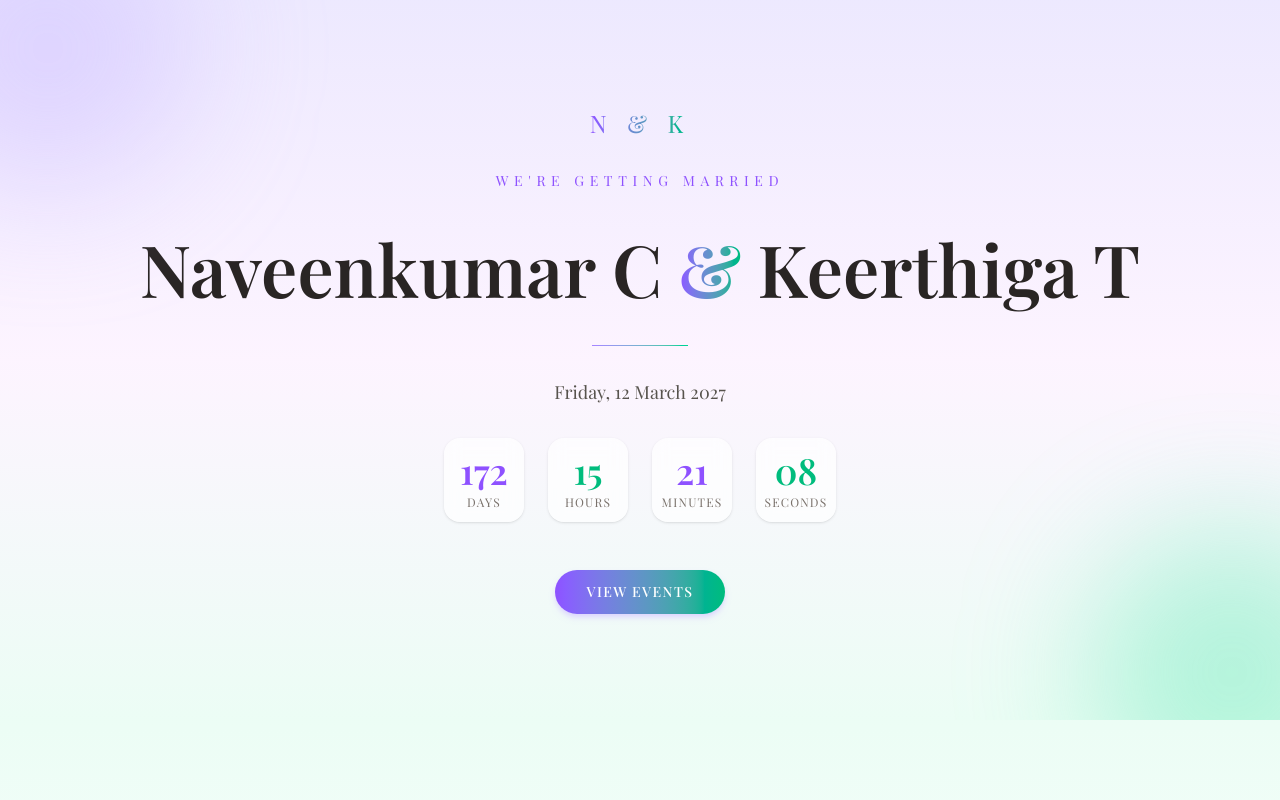
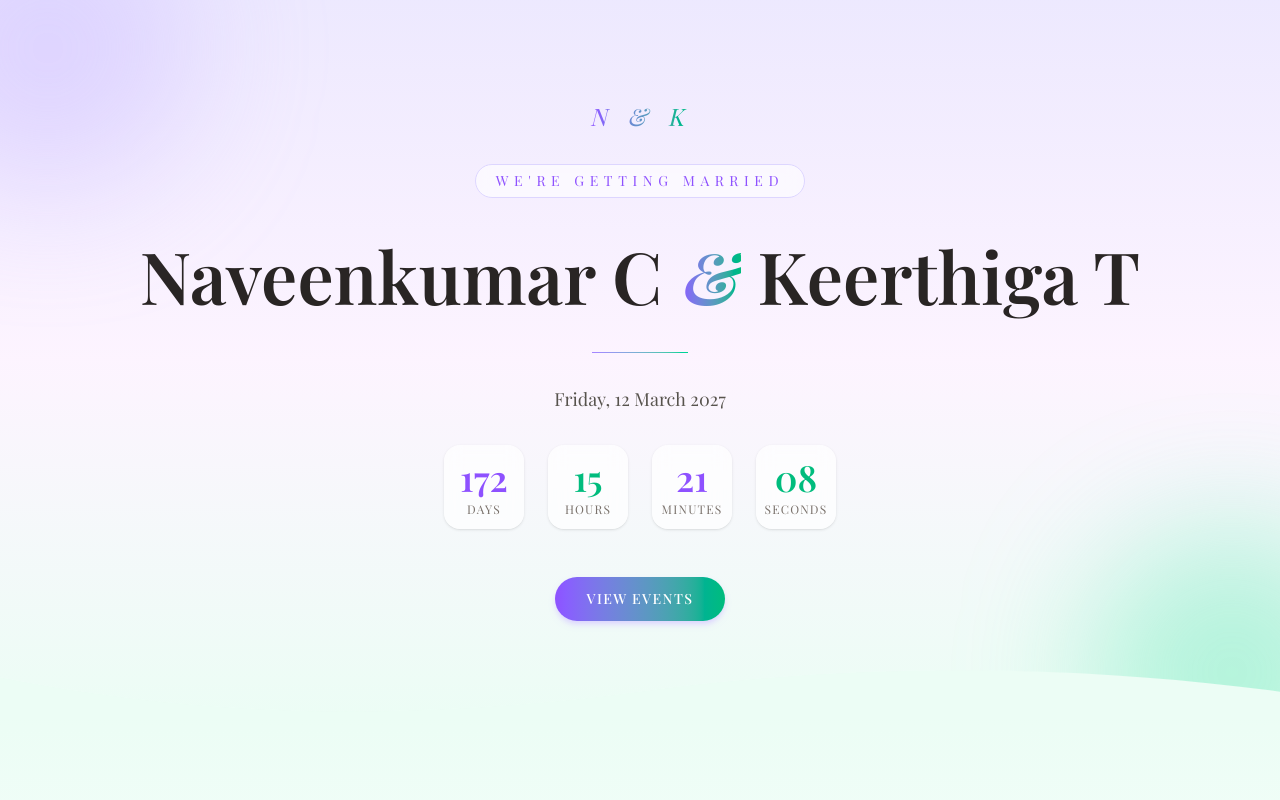
Before and after one commit to naveenkumar-chandrasekar/Marriage-Invitation, a Next.js app: page / in a window 1280 px wide. Shown: the top 800 px of the page. Built offline with nearby package versions, Linux system fonts and the light colour scheme; a web font is replaced by a local one.

Commit message:
Add hero flourishes inspired by wedding site templates
Badge-style tagline, italic ampersand accent, and a wave divider into
the events section, matching patterns from Wix/Envato wedding themes.

Co-Authored-By: Claude Sonnet 5 <noreply@anthropic.com>

```diff
--- a/app/components/Hero.tsx
+++ b/app/components/Hero.tsx
@@ -10,15 +10,15 @@ export default function Hero() {
       <div className="pointer-events-none absolute -top-24 -left-24 h-72 w-72 rounded-full bg-violet-300/40 blur-3xl" />
       <div className="pointer-events-none absolute -right-24 -bottom-24 h-72 w-72 rounded-full bg-emerald-300/40 blur-3xl" />
 
-      <p className="text-2xl tracking-[0.3em] bg-gradient-to-r from-violet-500 to-emerald-500 bg-clip-text text-transparent">
+      <p className="text-2xl italic tracking-[0.3em] bg-gradient-to-r from-violet-500 to-emerald-500 bg-clip-text text-transparent">
         N &amp; K
       </p>
-      <p className="text-sm uppercase tracking-[0.4em] text-violet-500">
+      <p className="rounded-full border border-violet-200 bg-white/60 px-5 py-1.5 text-sm uppercase tracking-[0.4em] text-violet-500 backdrop-blur">
         We&apos;re Getting Married
       </p>
       <h1 className="text-5xl font-semibold leading-tight text-stone-800 sm:text-7xl">
         {couple.person1.name}
-        <span className="mx-4 bg-gradient-to-r from-violet-500 to-emerald-500 bg-clip-text text-transparent">
+        <span className="mx-4 italic bg-gradient-to-r from-violet-500 to-emerald-500 bg-clip-text text-transparent">
           &amp;
         </span>
         {couple.person2.name}
@@ -32,6 +32,18 @@ export default function Hero() {
       >
         View Events
       </a>
+
+      <svg
+        className="pointer-events-none absolute bottom-0 left-0 w-full text-emerald-50"
+        viewBox="0 0 1440 80"
+        preserveAspectRatio="none"
+        aria-hidden="true"
+      >
+        <path
+          fill="currentColor"
+          d="M0,32 C240,80 480,80 720,48 C960,16 1200,16 1440,48 L1440,80 L0,80 Z"
+        />
+      </svg>
     </section>
   );
 }
```
